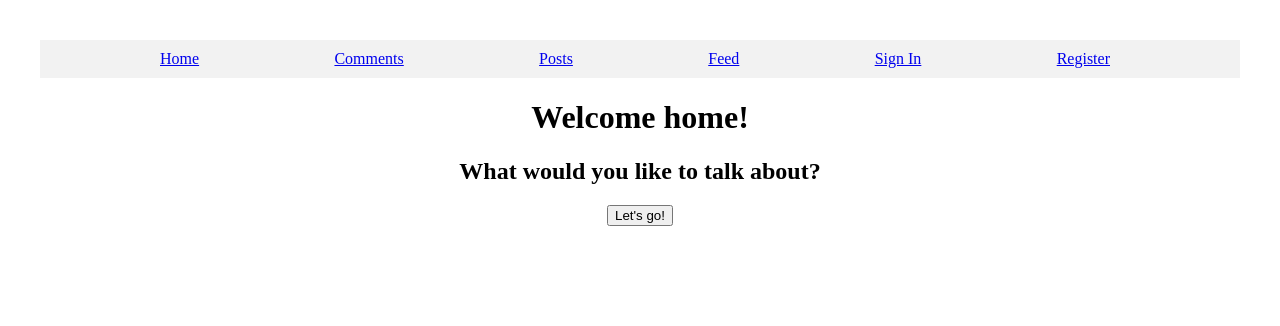
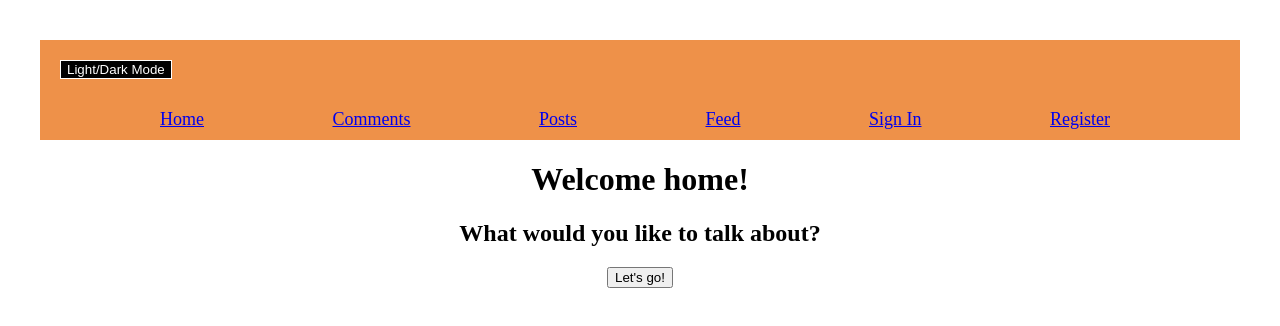
Before and after one commit to LHufton/ShareYourThoughts, a React (Vite) app in the folder client/: page / in a window 1280 px wide. Shown: the top 326 px of the page. Built offline with nearby package versions, Linux system fonts and the light colour scheme.

Commit message:
dark mode

```diff
--- a/client/src/App.css
+++ b/client/src/App.css
@@ -48,6 +48,8 @@
   list-style: none;
   padding: 0;
   margin: 0;
+  font-size: 18px;
+  max-width: 100%;
 }
 
 .nav-links li {
@@ -55,7 +57,7 @@
 }
 
 header {
-  background-color: #f2f2f2;
+  background-color: #ee9149;
   padding: 10px;
 }
 
@@ -63,3 +65,26 @@
   max-width: 960px;
   margin: 0 auto;
 }
+
+
+/* Styles for light mode */
+.App.light {
+  background-color: #ffffff;
+  color: #000000;
+}
+
+/* Styles for dark mode */
+.App.dark {
+  background-color: #333333;
+  color: #ffffff;
+}
+
+.darkButton {
+  background-color: #000000;
+  color: white;
+  display: flex;
+  margin: 10px;
+  border: 1px solid white;
+
+
+}
--- a/client/src/App.jsx
+++ b/client/src/App.jsx
@@ -11,6 +11,29 @@
 import './App.css'
 
 const App = () => {
+  const [themeMode, setThemeMode] = useState('light')
+
+  const toggleTheme = () => {
+    setThemeMode((prevMode) => (prevMode === 'light' ? 'dark' : 'light'))
+  }
+
+  useEffect(() => {
+    const root = document.documentElement
+    root.classList.remove('light', 'dark')
+    root.classList.add(themeMode)
+  }, [themeMode])
+
+  useEffect(() => {
+    const storedTheme = localStorage.getItem('theme')
+    if (storedTheme) {
+      setThemeMode(storedTheme)
+    }
+  }, [])
+
+  useEffect(() => {
+    localStorage.setItem('theme', themeMode)
+  }, [themeMode])
+
   const [user, setUser] = useState(null)
 
   useEffect(() => {
@@ -31,7 +54,12 @@
   }
 
   return (
-    <div className="App">
+    <div className={`App ${themeMode}`}>
+      <header>
+        <button className="darkButton" onClick={toggleTheme}>
+          Light/Dark Mode
+        </button>
+      </header>
       <Nav user={user} handleLogOut={handleLogOut} />
       <main>
         <Routes>
```
